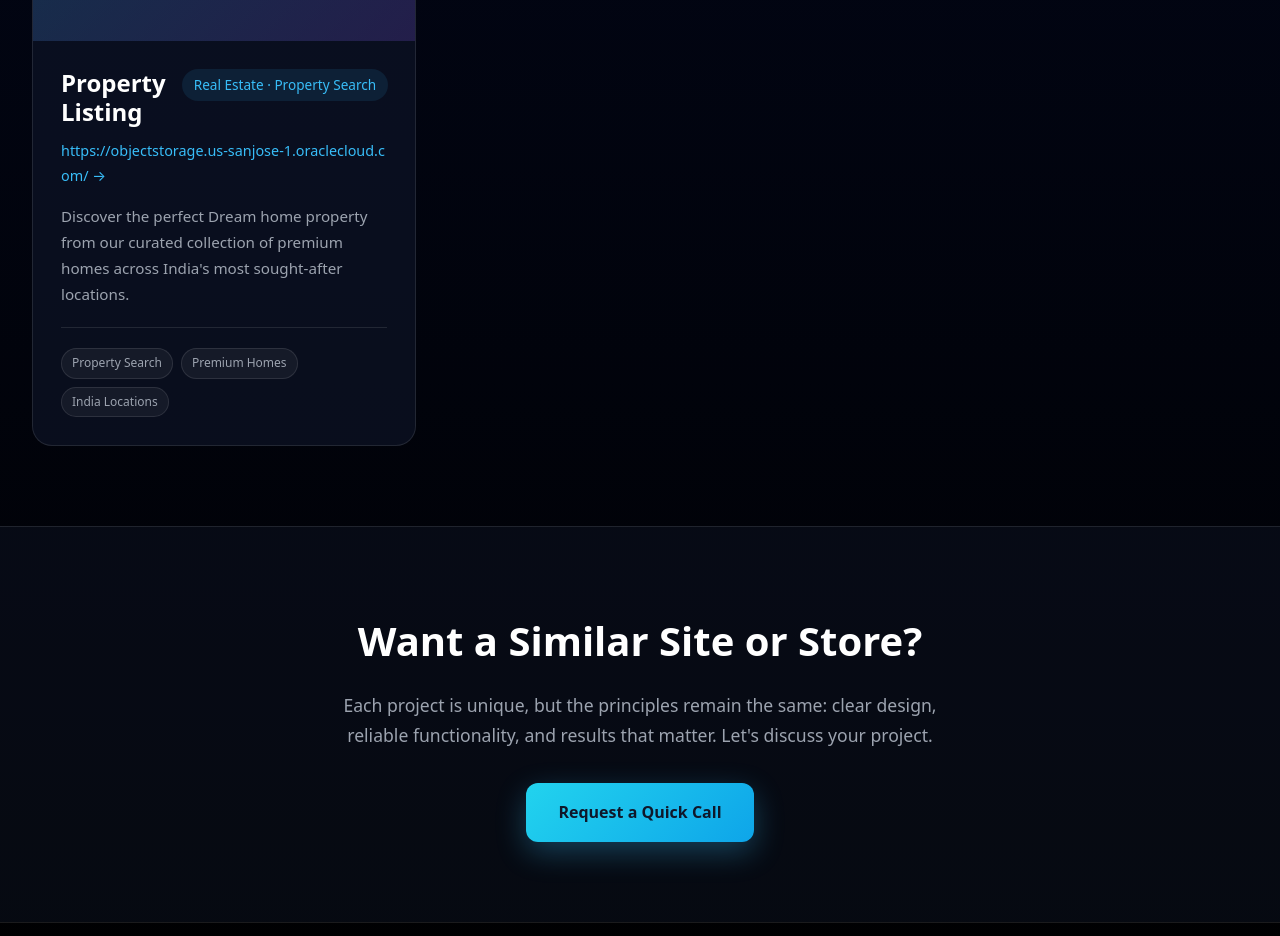
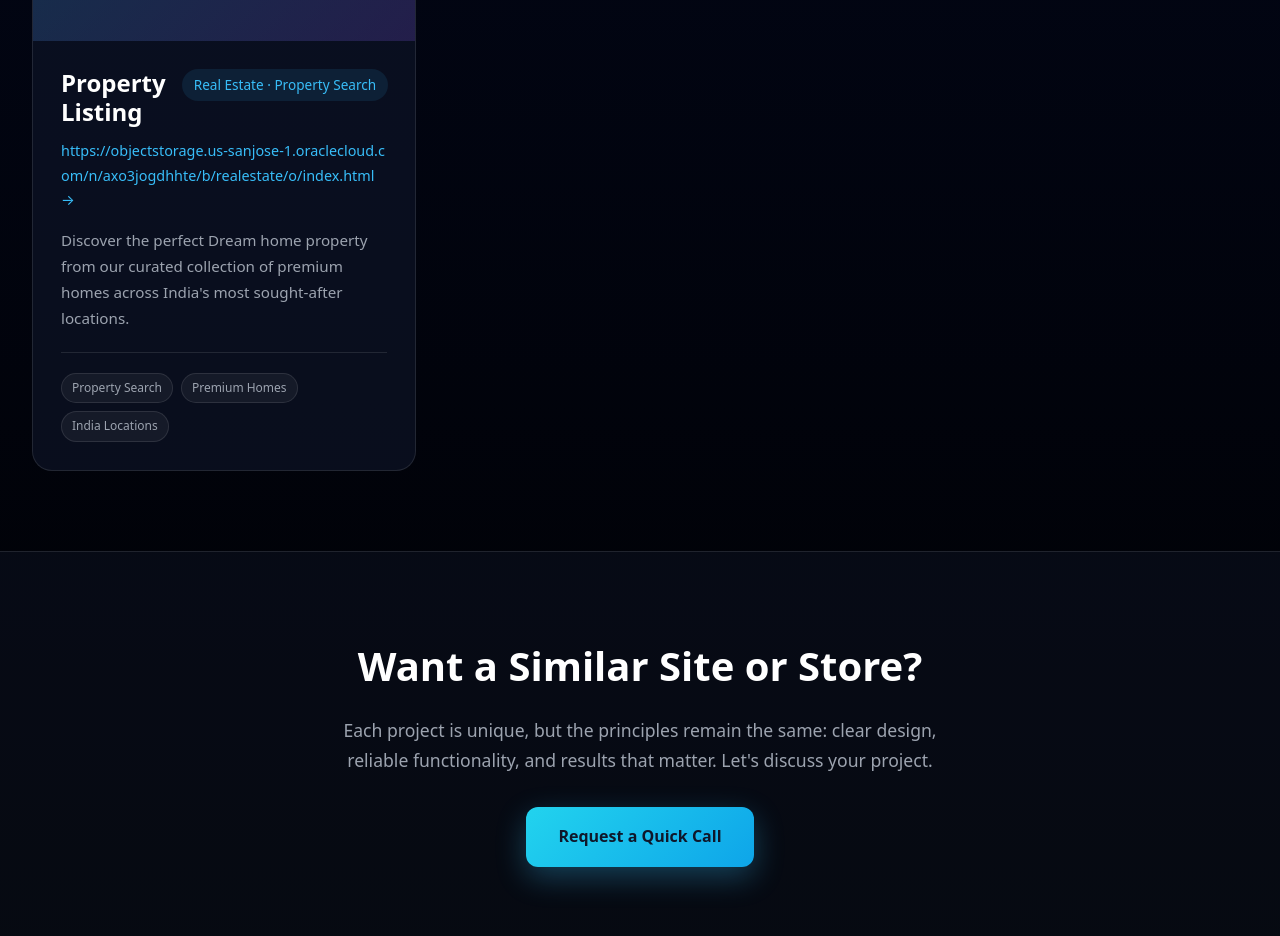
Before and after one commit to ashokkaringal/legal-content-portfolio, a website: page portfolio.html in a window 1280 px wide. Shown: the part 2380-3316 px from the top of the page. Drawn offline with Linux system fonts and the light colour scheme.

Commit message:
Update Property Listing URL to full Oracle Cloud path

```diff
--- a/portfolio.html
+++ b/portfolio.html
@@ -648,8 +648,8 @@
               <div class="portfolio-name">Property Listing</div>
               <div class="portfolio-type">Real Estate · Property Search</div>
             </div>
-            <a href="https://objectstorage.us-sanjose-1.oraclecloud.com/" target="_blank" rel="noopener" class="portfolio-link">
-              https://objectstorage.us-sanjose-1.oraclecloud.com/ →
+            <a href="https://objectstorage.us-sanjose-1.oraclecloud.com/n/axo3jogdhhte/b/realestate/o/index.html" target="_blank" rel="noopener" class="portfolio-link">
+              https://objectstorage.us-sanjose-1.oraclecloud.com/n/axo3jogdhhte/b/realestate/o/index.html →
             </a>
             <p class="portfolio-description">
               Discover the perfect Dream home property from our curated collection of premium homes across India's most sought-after locations.
```
